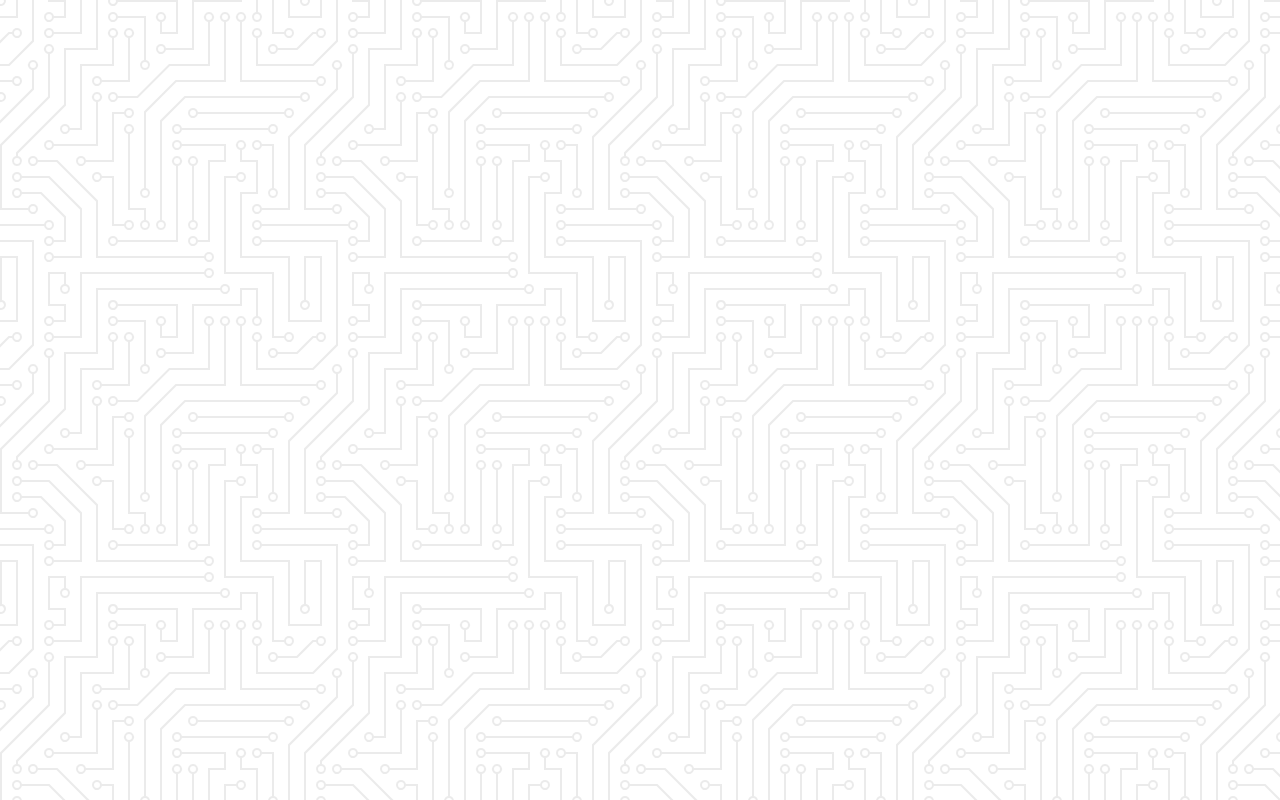
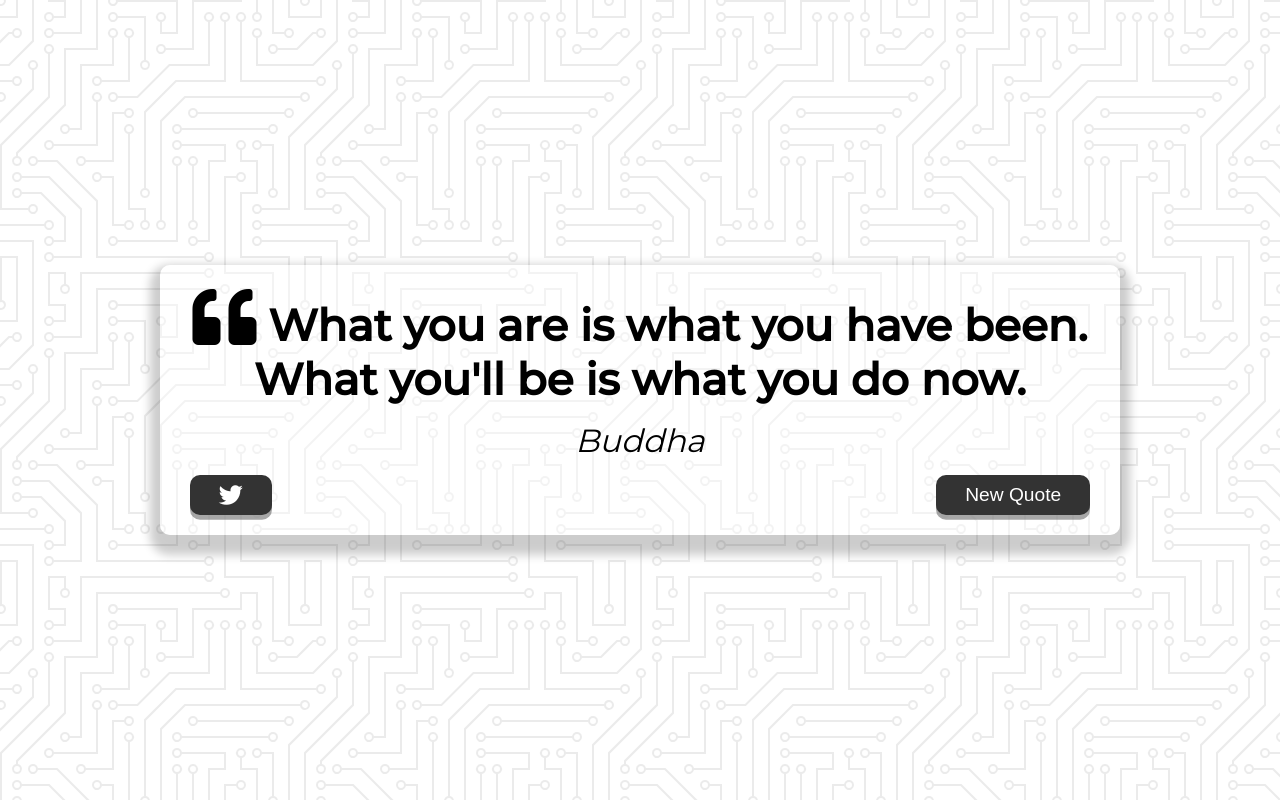
Before and after one commit to izzhariz/quote-generator, a plain HTML site: page index.html in a window 1280 px wide. Drawn offline with Linux system fonts and the light colour scheme.

Commit message:
added html and css styling

```diff
--- a/index.html
+++ b/index.html
@@ -16,6 +16,27 @@
     <link rel="stylesheet" href="style.css" />
   </head>
   <body>
+    <div class="quote-container" id="quote-container">
+      <!-- Quote -->
+      <div class="quote-text">
+        <i class="fas fa-quote-left"></i>
+        <span id="quote"
+          >What you are is what you have been. What you'll be is what you do
+          now.</span
+        >
+      </div>
+      <!-- Author -->
+      <div class="quote-author">
+        <span id="author">Buddha</span>
+      </div>
+      <!-- Button -->
+      <div class="button-container">
+        <button class="twitter-button" id="twitter" title="Tweet This!">
+          <i class="fab fa-twitter"></i>
+        </button>
+        <button id="new-quote">New Quote</button>
+      </div>
+    </div>
     <!-- Script -->
     <script src="script.js"></script>
   </body>
--- a/style.css
+++ b/style.css
@@ -17,3 +17,78 @@ body {
   align-items: center;
   justify-content: center;
 }
+
+.quote-container {
+  width: auto;
+  max-width: 900px;
+  padding: 20px 30px;
+  border-radius: 10px;
+  background-color: rgba(255, 255, 255, 0.4);
+  box-shadow: 0 10px 10px 10px rgba(0, 0, 0, 0.2);
+}
+
+.quote-text {
+  font-size: 2.75rem;
+}
+
+.long-quote {
+  font-size: 2rem;
+}
+
+.fa-quote-left {
+  font-size: 4rem;
+}
+
+.quote-author {
+  margin-top: 15px;
+  font-size: 2rem;
+  font-weight: 400;
+  font-style: italic;
+}
+
+.button-container {
+  margin-top: 15px;
+  display: flex;
+  justify-content: space-between;
+}
+
+button {
+  cursor: pointer;
+  font-size: 1.2rem;
+  height: 2.5rem;
+  border: none;
+  border-radius: 10px;
+  color: #fff;
+  background: #333;
+  outline: none;
+  padding: 0.5rem 1.8rem;
+  box-shadow: 0 0.3rem rgba(121, 121, 121, 0.65);
+}
+
+button:hover {
+  filter: brightness(110%);
+}
+
+button:active {
+  transform: translate(0, 0.3rem);
+  box-shadow: 0 0.1rem rgba(255, 255, 255, 0.65);
+}
+
+.twitter-button:hover {
+  color: #38a1f3;
+}
+
+.fa-twitter {
+  font-size: 1.5rem;
+}
+
+/* Media Queries */
+@media screen and (max-width: 1000px) {
+  .quote-container {
+    margin: auto 10px;
+  }
+
+  .quote-text {
+    font-size: 2.5rem;
+  }
+}
```
